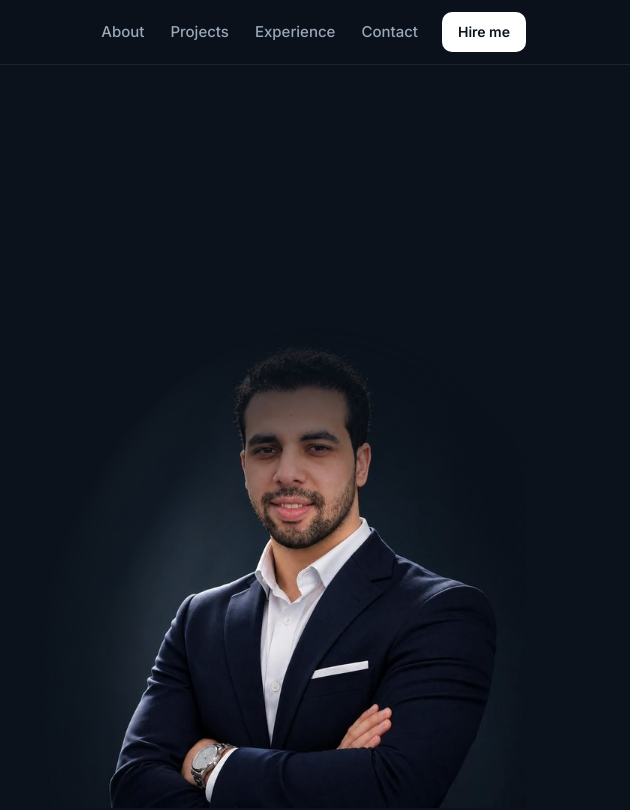
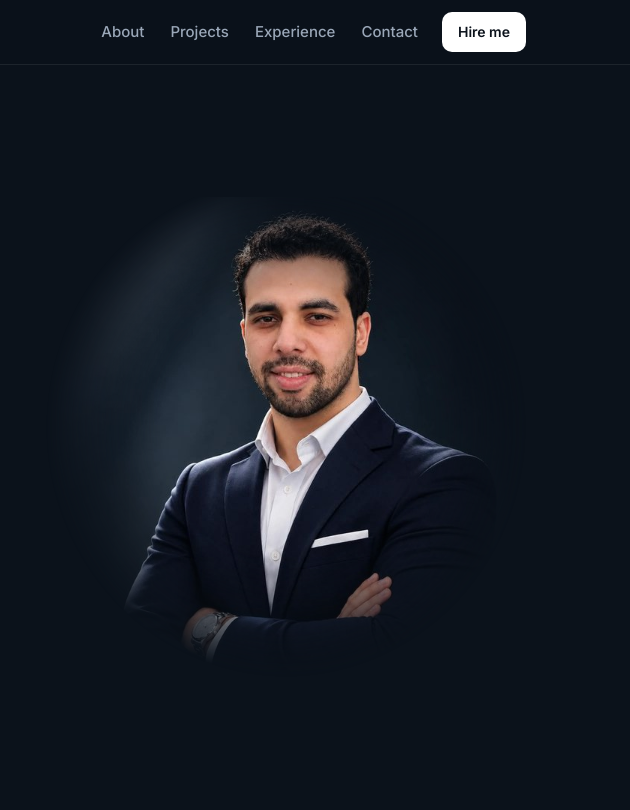
Before and after one commit to mohamedelmeshtawy6/mohamedelmeshtawy6.github.io, a plain HTML site: page index.html in a window 1280 px wide. Shown: the top 810 px of the page, 650-1280 px from the left. Drawn offline with Linux system fonts and the light colour scheme.

Commit message:
Add files via upload

```diff
--- a/index.html
+++ b/index.html
@@ -60,8 +60,8 @@ nav .wrap{display:flex;align-items:center;gap:24px;min-height:64px;flex-wrap:wra
 .stat{padding:18px 16px 0 0}
 .stat b{display:block;font:800 clamp(28px,3vw,36px) Manrope,sans-serif;color:#fff;line-height:1.1}
 .stat span{color:#8e9bad;font-size:14px}
-.photo{position:relative;align-self:stretch;display:flex;align-items:flex-end}
-.photo img{width:100%;max-width:540px;margin-left:auto;aspect-ratio:1;object-fit:cover;-webkit-mask-image:radial-gradient(ellipse 62% 92% at 56% 92%,#000 55%,transparent 100%);mask-image:radial-gradient(ellipse 62% 92% at 56% 92%,#000 55%,transparent 100%)}
+.photo{position:relative;align-self:stretch;display:flex;align-items:center;padding-block:32px}
+.photo img{width:100%;max-width:540px;margin-left:auto;aspect-ratio:1;object-fit:cover;-webkit-mask-image:radial-gradient(ellipse 50% 52% at 50% 48%,#000 52%,transparent 100%);mask-image:radial-gradient(ellipse 50% 52% at 50% 48%,#000 52%,transparent 100%)}
 
 .about{display:grid;grid-template-columns:minmax(0,1fr) minmax(0,1.1fr);gap:48px 72px}
 .about p+p{margin-top:16px}
@@ -129,7 +129,7 @@ footer{background:var(--dark);color:#6f7d90;font-size:14px;border-top:1px solid
 footer .wrap{display:flex;flex-wrap:wrap;justify-content:space-between;gap:8px;padding-block:24px}
 
 @media(max-width:960px){.pgrid{grid-template-columns:repeat(2,minmax(0,1fr))}.proj{grid-column:span 1}.proj.feat,.proj.feat.rev{grid-column:1/-1;grid-template-columns:minmax(0,1fr);padding:24px}.proj.feat.rev .ftext{order:0}.shots{display:flex;overflow-x:auto;scroll-snap-type:x mandatory}.shots img{flex:none;width:130px;scroll-snap-align:start}}
-@media(max-width:860px){.hgrid,.about,.xgrid,.cgrid{grid-template-columns:minmax(0,1fr)}.photo{order:-1}.photo img{max-width:360px;margin:24px auto 0;-webkit-mask-image:linear-gradient(0deg,transparent 0,#000 22%);mask-image:linear-gradient(0deg,transparent 0,#000 22%)}.htext{padding-top:0}.links{display:none}}
+@media(max-width:860px){.hgrid,.about,.xgrid,.cgrid{grid-template-columns:minmax(0,1fr)}.photo{order:-1}.photo img{max-width:360px;margin:24px auto 0;-webkit-mask-image:radial-gradient(ellipse 50% 52% at 50% 48%,#000 52%,transparent 100%);mask-image:radial-gradient(ellipse 50% 52% at 50% 48%,#000 52%,transparent 100%)}.htext{padding-top:0}.links{display:none}}
 @media(max-width:600px){.pgrid{grid-template-columns:minmax(0,1fr)}.sk,.job{grid-template-columns:minmax(0,1fr)}.sk h3{padding-top:0}.stats{grid-template-columns:repeat(2,minmax(0,1fr))}}
 @media(prefers-reduced-motion:reduce){*{transition:none!important}html{scroll-behavior:auto}}
 </style>
```
